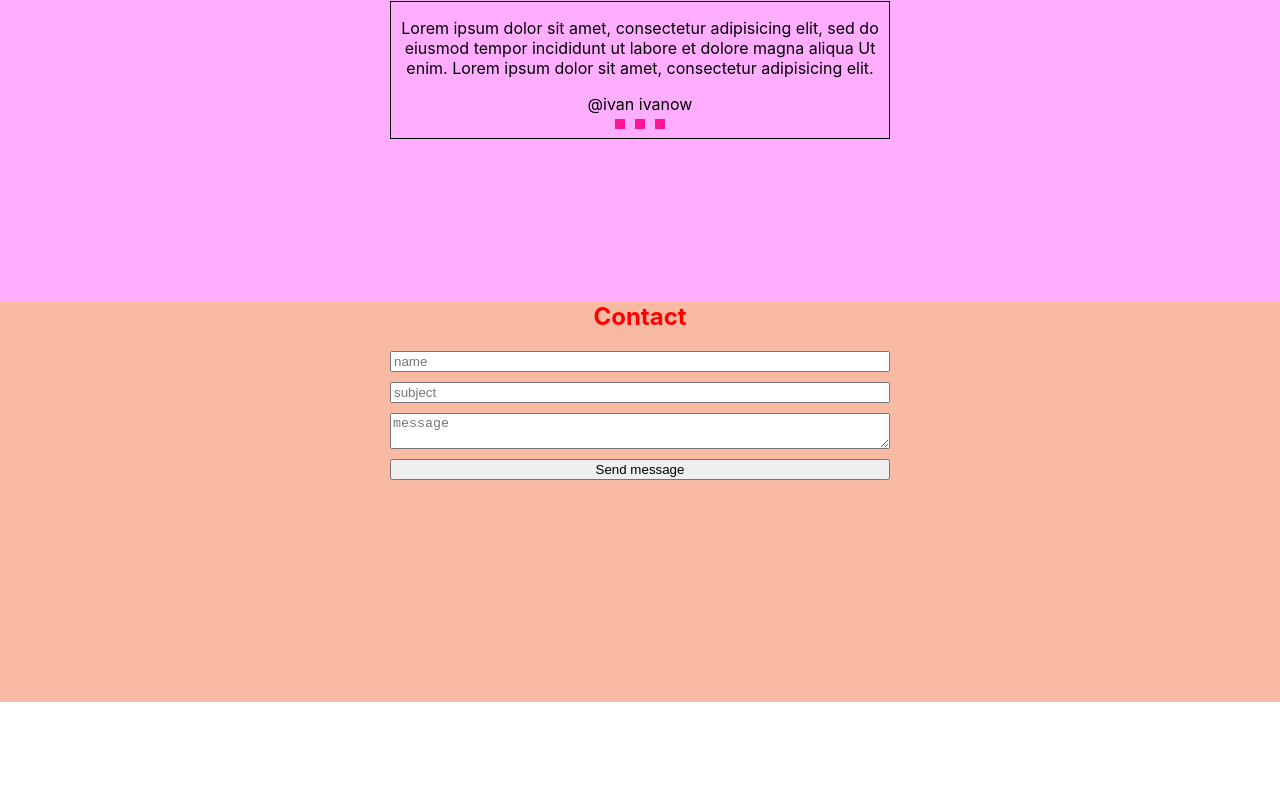
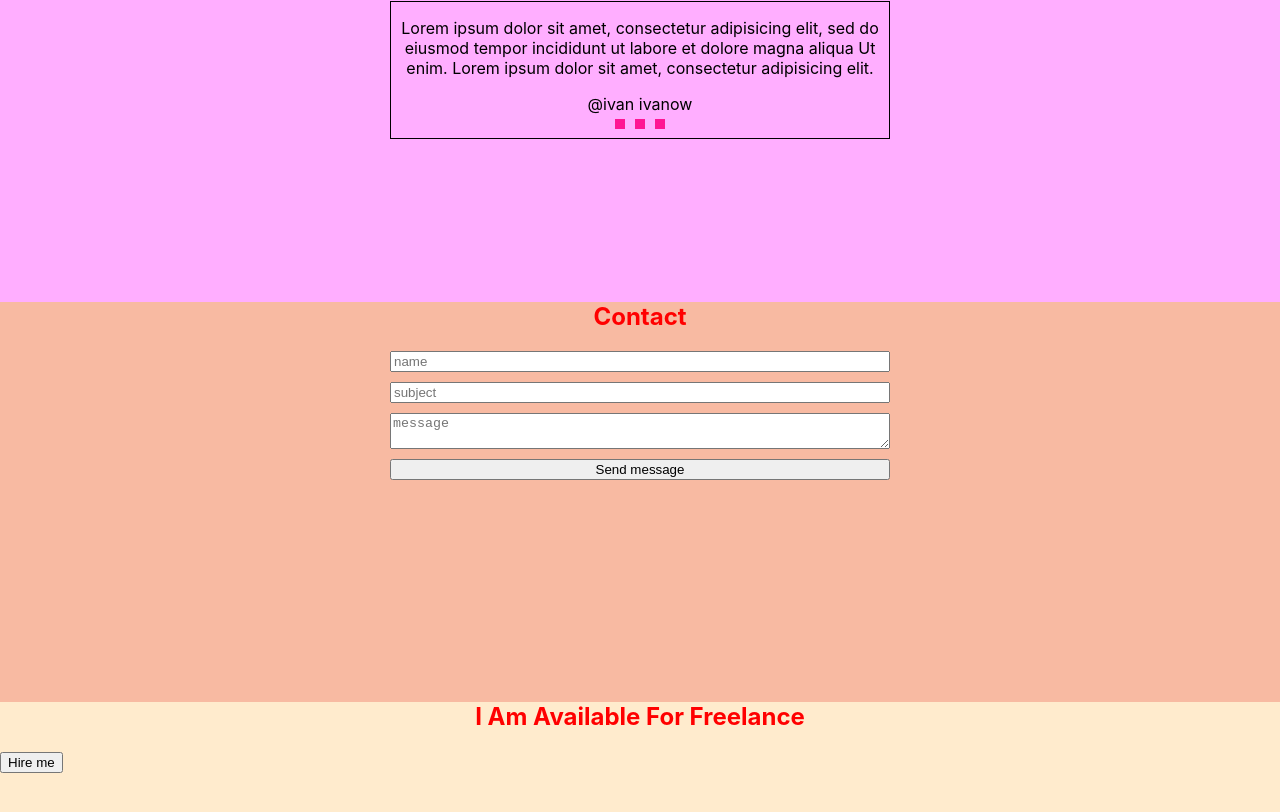
Before and after one commit to PavelNovik/learning-portfolio-project, a React app: page / in a window 1280 px wide. Shown: the part 2037-2849 px from the top of the page. Before the commit the page ends 2739 px from the top, so only its background shows below. Built offline with nearby package versions, Linux system fonts and the light colour scheme.

Commit message:
created Slogan section, add Arrow svg in svg sprite

```diff
--- a/src/App.tsx
+++ b/src/App.tsx
@@ -6,6 +6,8 @@
 import {Works} from "./layout/sections/works/Works";
 import {Testimony} from "./layout/sections/testimony/Testimony";
 import {Contact} from "./layout/sections/contacts/Contacts";
+import {Slogan} from "./layout/sections/slogan/Slogan";
+
 
 function App() {
     return (
@@ -16,6 +18,7 @@
             <Works/>
             <Testimony/>
             <Contact/>
+            <Slogan/>
         </div>
     );
 }
--- /dev/null
+++ b/src/layout/sections/slogan/Slogan.tsx
@@ -0,0 +1,18 @@
+import React from 'react';
+import styled from "styled-components";
+import {SectionTitle} from "../../../components/SectionTitle";
+import {Button} from "../../../components/Button";
+
+export const Slogan = () => {
+    return (
+        <StyledSlogan>
+            <SectionTitle>I Am Available For Freelance</SectionTitle>
+            <Button>Hire me</Button>
+        </StyledSlogan>
+    );
+};
+
+const StyledSlogan = styled.section`
+  min-height: 30vh;
+  background-color: blanchedalmond;
+`
```
Also changed, not shown: src/assets/images/icons-sprite.svg.
